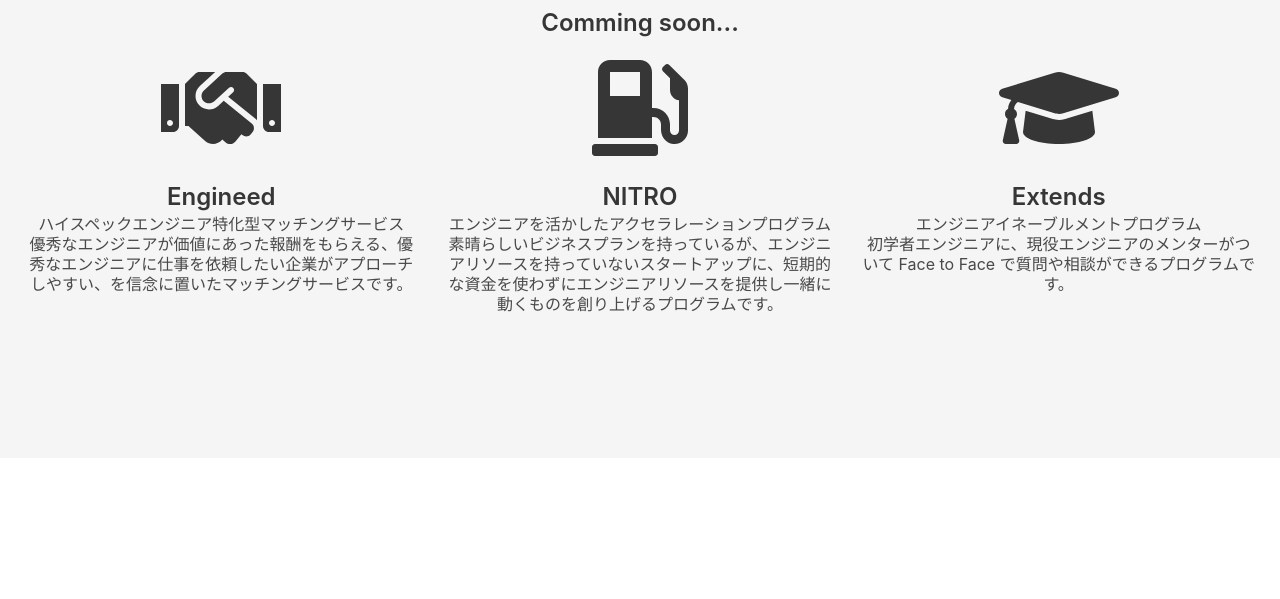
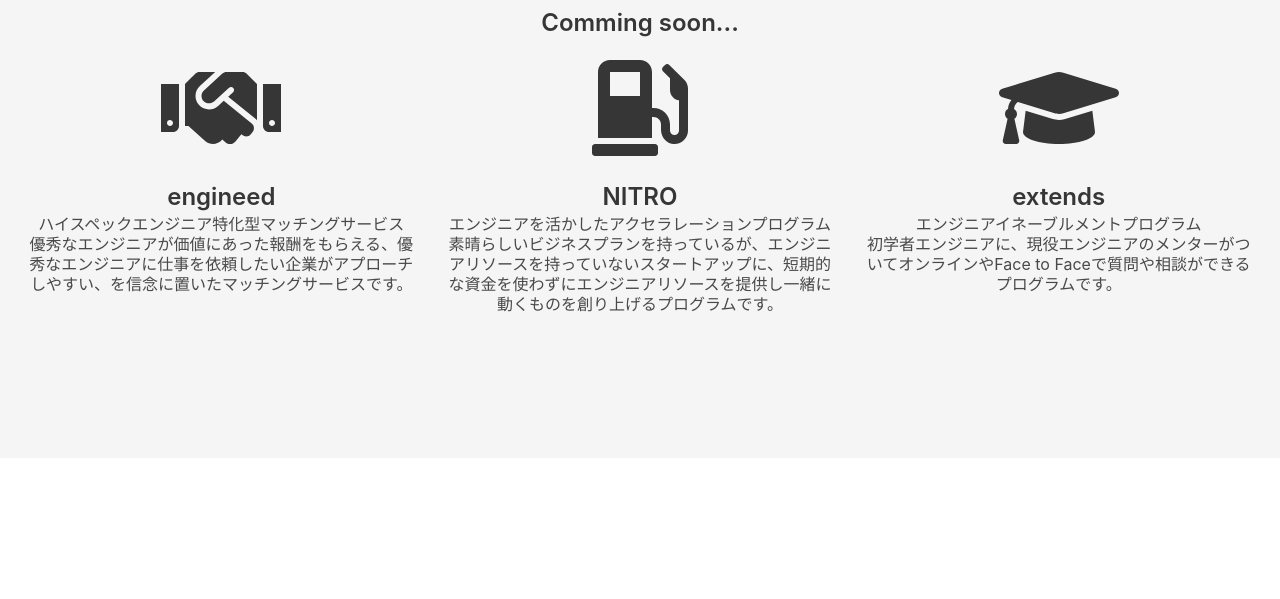
Before and after one commit to Anti-Pattern-Inc/corporate, a plain HTML site: page docs/index.html in a window 1280 px wide. Shown: the part 1838-2437 px from the top of the page. Drawn offline with nearby package versions, Linux system fonts and the light colour scheme.

Commit message:
Update index.html
#27

```diff
--- a/docs/index.html
+++ b/docs/index.html
@@ -213,7 +213,7 @@
                 <i style="font-size: 6em;" class="fas fa-handshake"></i>
                 <p class="title is-4">
                   <br />
-                 <strong>Engineed</strong>
+                 <strong>engineed</strong>
                 </p>
                 <p class="subtitle is-6">
                   ハイスペックエンジニア特化型マッチングサービス<br/>
@@ -237,11 +237,11 @@
                 <i style="font-size: 6em;" class="fas fa-graduation-cap"></i>
                 <p class="title is-4">
                   <br />
-                 <strong>Extends</strong>
+                 <strong>extends</strong>
                 </p>
                 <p class="subtitle is-6">
                   エンジニアイネーブルメントプログラム<br/>
-                  初学者エンジニアに、現役エンジニアのメンターがついて Face to Face で質問や相談ができるプログラムです。
+                  初学者エンジニアに、現役エンジニアのメンターがついてオンラインやFace to Faceで質問や相談ができるプログラムです。
                 </p>
               </div>
 
```
